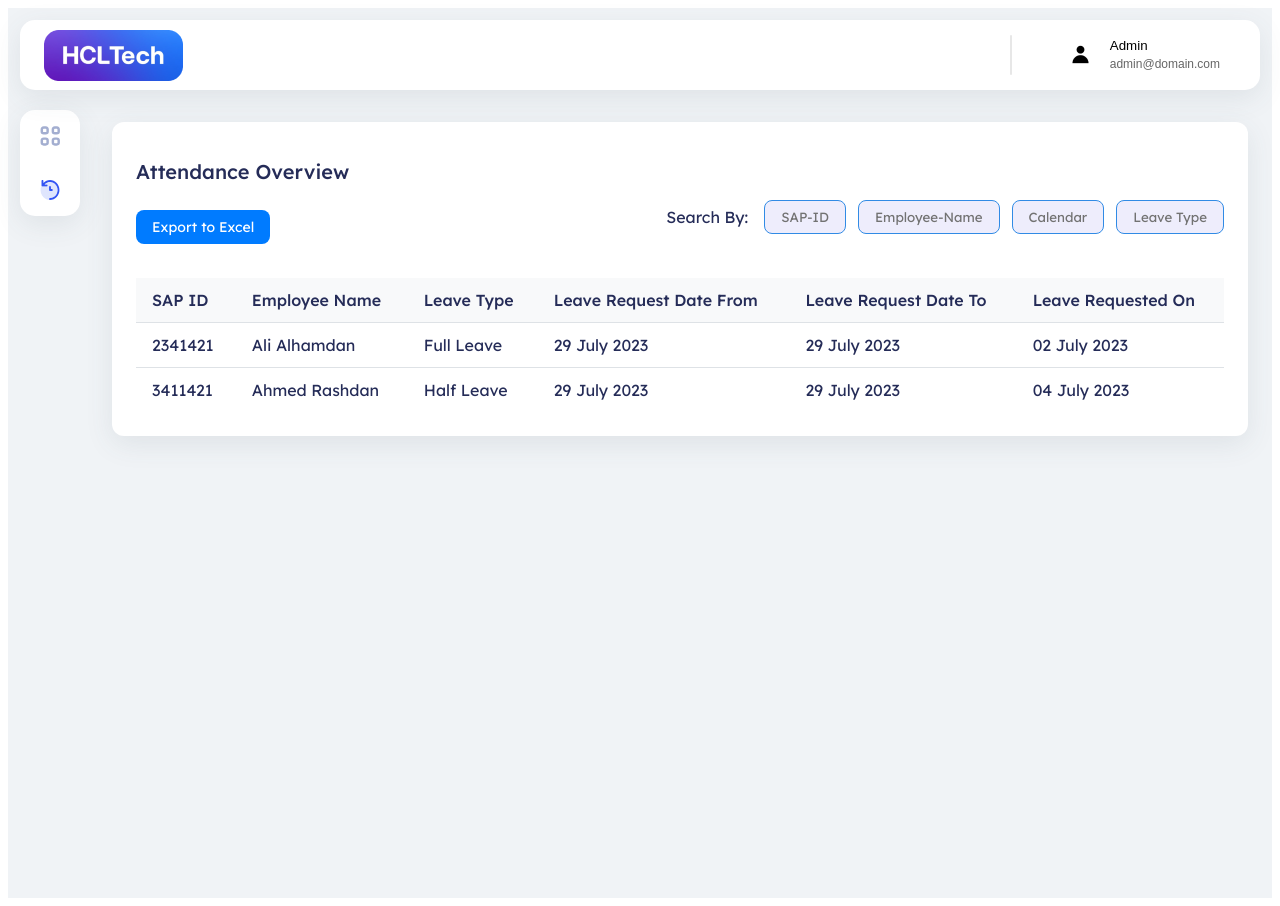
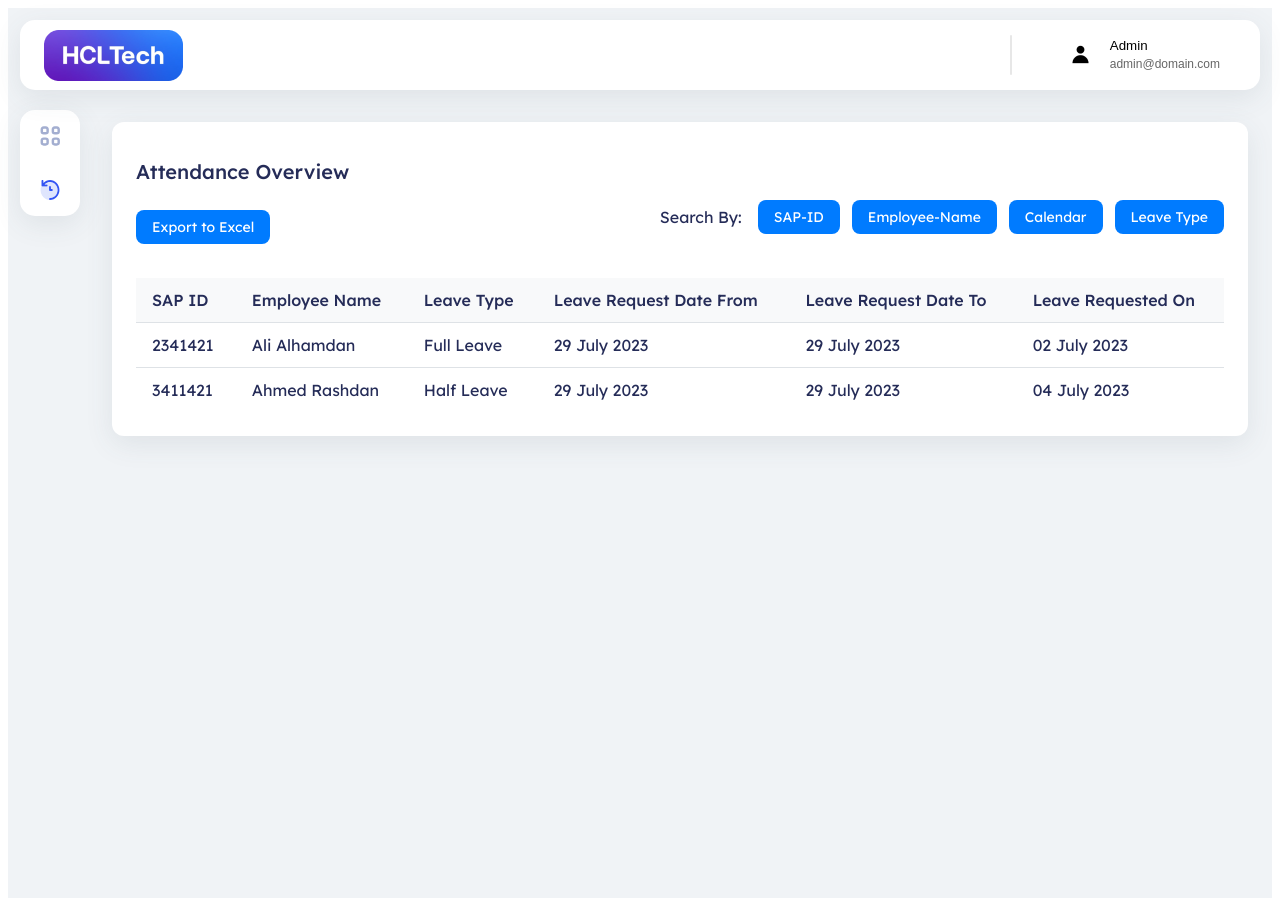
Before and after one commit to ghostinmachinefr/LeaveManagementSystem, a Next.js app: page /admin/attendanceOverview in a window 1280 px wide. Built offline with nearby package versions, Linux system fonts and the light colour scheme.

Commit message:
Enhance UI/UX of TopNavBar Component
- Updated styling of filter buttons to match the export to Excel button for consistency.
- Added hover effect to the sidebar for improved interactivity.
- Implemented a link on the HCL logo that directs users to the admin page.

```diff
--- a/src/components/TopNavBar.jsx
+++ b/src/components/TopNavBar.jsx
@@ -1,14 +1,21 @@
-import React, { useState } from 'react';
+import React, { useState, useCallback } from 'react';
 import Image from 'next/image';
 import styles from '../styles/TopNavBar.module.css';
+import { useRouter } from 'next/router';
 
 const TopNavBar = ({ user }) => {
   const [showDropdown, setShowDropdown] = useState(false);
+  const router = useRouter(); // Moved this line up
 
   const handleSignOut = () => {
     // Add your sign out logic here
     console.log('Signing out...');
   };
+
+  const handleHclLogoClick = useCallback(() => {
+      router.push('/admin/adminpage');
+    }, [router]);
+
 
   return (
     <header className={styles.navbar} id="TopNavBar">
@@ -18,7 +25,10 @@ const TopNavBar = ({ user }) => {
         height={51}
         alt="HCL Logo"
         src="/hcl-logo.png"
+        onClick={handleHclLogoClick}
+        style={{ cursor: 'pointer' }}
       />
+
       <div className={styles.navback} />
       <Image
         className={styles.navsep}
--- a/src/components/admin/SideNavBar.jsx
+++ b/src/components/admin/SideNavBar.jsx
@@ -13,6 +13,7 @@ const SideNavBar = ({ onDashboardIconClick, onAttendanceOverviewIconClick, activ
         src={activePage === 'dashboard' ? "/dashboard-icon-active.svg" : "/dashboard-icon.svg"}
         onClick={onDashboardIconClick}
         style={{ cursor: 'pointer' }}
+        title="Go to Dashboard"
       />
       <Image
         className={styles.attendanceOverviewIcon}
@@ -22,6 +23,7 @@ const SideNavBar = ({ onDashboardIconClick, onAttendanceOverviewIconClick, activ
         src={activePage === 'attendanceOverview' ? "/attendance-overview-icon-active.svg" : "/attendance-overview-icon.svg"}
         onClick={onAttendanceOverviewIconClick}
         style={{ cursor: 'pointer' }}
+        title="Go to Attendance Overview"
       />
     </aside>
   );
--- a/src/styles/admin/SideNavBar.module.css
+++ b/src/styles/admin/SideNavBar.module.css
@@ -28,6 +28,27 @@
   transform: scale(1.1);
 }
 
+.tooltip {
+  position: absolute;
+  z-index: 1;
+  bottom: 100%;
+  left: 50%;
+  transform: translateX(-50%);
+  background-color: rgba(0,0,0,0.7);
+  color: white;
+  text-align: center;
+  border-radius: 6px;
+  padding: 5px 10px;
+  margin-bottom: 5px;
+  opacity: 0;
+  transition: opacity 0.01s ease;
+}
+
+.dashboardIcon:hover .tooltip,
+.attendanceOverviewIcon:hover .tooltip {
+  opacity: 1;
+}
+
 /* Remove the blue indicator */
 .sidenavChild,
 .sidenavItem {
--- a/src/styles/admin/overview.module.css
+++ b/src/styles/admin/overview.module.css
@@ -47,21 +47,6 @@
     gap: 12px;
 }
 
-.searchButton {
-    padding: 8px 16px;
-    border: 1px solid #318BE5;
-    border-radius: 8px;
-    background-color: #EEEDFC;
-    color: #727272;
-    cursor: pointer;
-    transition: all 0.2s;
-    font-family: "Lexend", sans-serif;
-}
-
-.searchButton:hover {
-    background-color: #e6e5f8;
-}
-
 .overviewTable {
     width: 100%;
     border-collapse: separate;
@@ -92,7 +77,7 @@
     background-color: #f8f9fa;
 }
 
-.exportButton {
+.exportButton, .searchButton {
     display: inline-flex;
     align-items: center;
     padding: 8px 16px; /* Smaller padding */
@@ -103,8 +88,19 @@
     cursor: pointer;
     font-family: "Lexend", sans-serif;
     font-size: 14px;
+  }
+
+.exportButton{
     transition: background-color 0.2s;
   }
+
+.searchButton {
+    transition: all 0.2s;
+}
+
+.searchButton:hover {
+    background-color: #0056b3;
+}
 
   .exportButton:hover {
     background-color: #0056b3;
```
